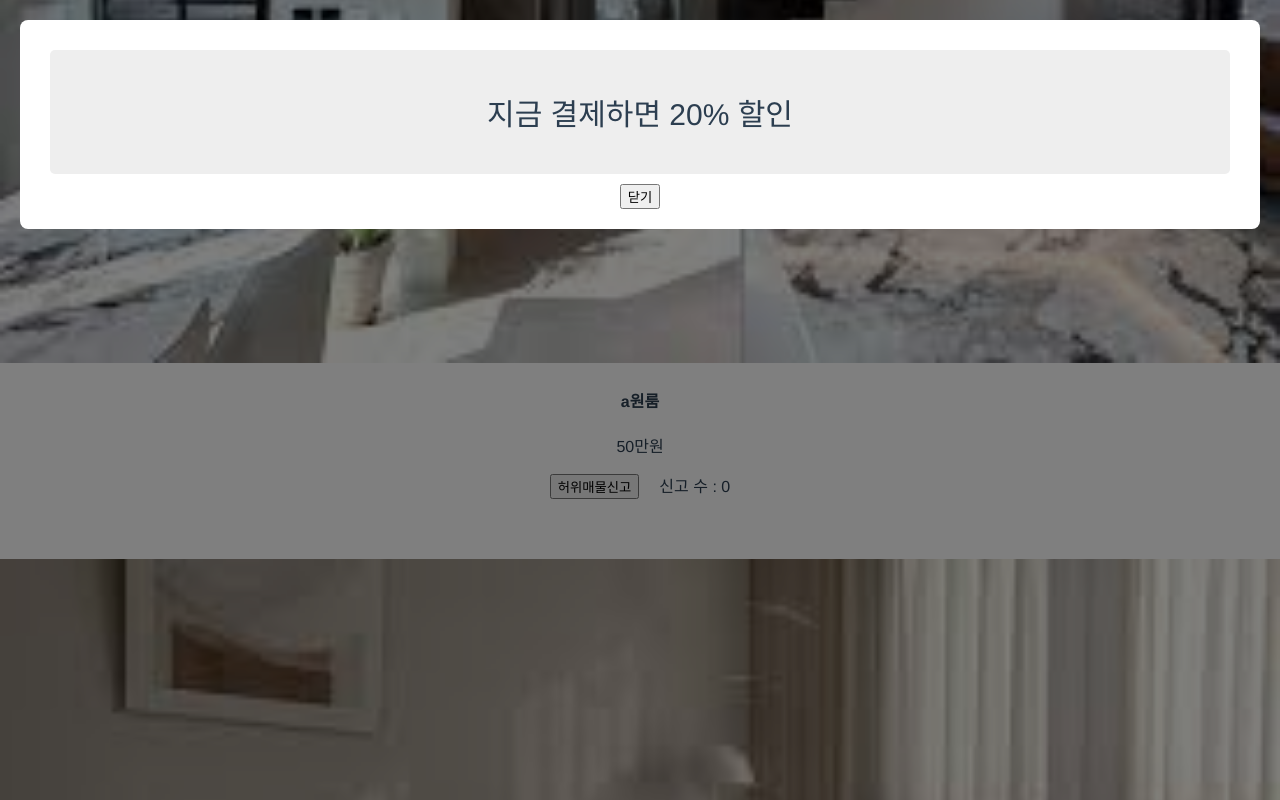
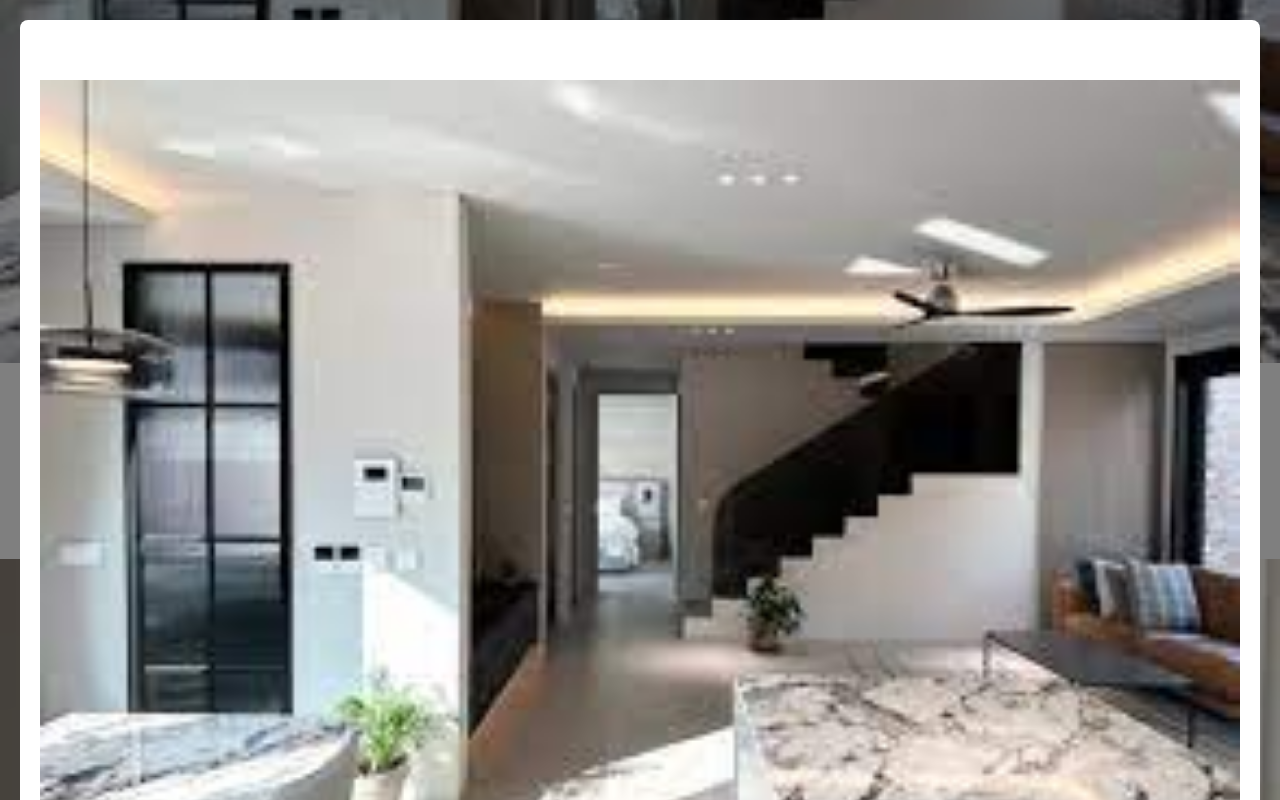
Before and after one commit to zzho-o/vue_study, a Vue app: page / in a window 1280 px wide. Both pictures are taken after a click on the element "a원룸". Shown: the part 577-1377 px from the top of the page. Built offline with nearby package versions, Linux system fonts and the light colour scheme.

Commit message:
feat:Components&props

```diff
--- a/src/App.vue
+++ b/src/App.vue
@@ -8,8 +8,12 @@
   <div class="menu">
     <a v-for="(menu, i) in menus" :key="i">{{ menu }}</a>
   </div>
-
-  <div style="margin-bottom: 20px" v-for="(product, i) in products" :key="i">
+  <Card
+    :products="products"
+    :clickProduct="clickProduct"
+    :increase="increase"
+  />
+  <!-- <div style="margin-bottom: 20px" v-for="(product, i) in products" :key="i">
     <img :src="product.imgSrc" class="room-img" />
     <h4 @click="clickProduct(product)">
       {{ product.name }}
@@ -17,16 +21,18 @@
     <p>{{ product.price }}</p>
     <button @click="increase(product)">허위매물신고</button>
     <span style="margin-left: 20px">신고 수 : {{ product.reportNum }}</span>
-  </div>
+  </div> -->
+
   <div style="margin-bottom: 100px"></div>
 </template>
 
 <script>
 import { products } from "./assets/dummy";
 import Modal from "./components/Modal";
+import Card from "./components/Card";
 export default {
   name: "App",
-  components: { Modal: Modal },
+  components: { Modal: Modal, Card: Card },
   data() {
     return {
       productModal: {},
--- /dev/null
+++ b/src/components/Card/index.vue
@@ -0,0 +1,21 @@
+<template>
+  <div style="margin-bottom: 20px" v-for="(product, i) in products" :key="i">
+    <img :src="product.imgSrc" class="room-img" />
+    <h4 @click="clickProduct(product)">
+      {{ product.name }}
+    </h4>
+    <p>{{ product.price }}</p>
+    <button @click="increase(product)">허위매물신고</button>
+    <span style="margin-left: 20px">신고 수 : {{ product.reportNum }}</span>
+  </div>
+</template>
+
+<script>
+export default {
+  name: "Card",
+  components: {},
+  props: { products: Object, clickProduct: Function, increase: Function },
+};
+</script>
+
+<style></style>
--- a/src/components/Modal/index.vue
+++ b/src/components/Modal/index.vue
@@ -1,9 +1,9 @@
 <template>
   <div class="black-bg" v-if="modalOn === true">
     <div class="white-bg">
-      <!-- <img :src="productModal.imgSrc" class="room-img" /> -->
-      <!-- <h4>{{ productModal.name }}</h4>
-      <p>{{ productModal.price }}</p> -->
+      <img :src="productModal.imgSrc" class="room-img" />
+      <h4>{{ productModal.name }}</h4>
+      <p>{{ productModal.price }}</p>
       <Discount />
       <button @click="closeModal">닫기</button>
     </div>
```
